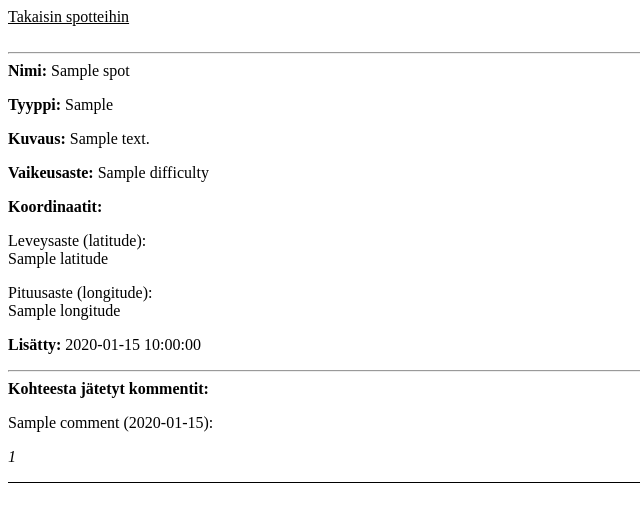
After one commit to mitojala/tsoha-mtb-spots, a Flask app: template templates/show_spot_details.html in a window 1280 px wide. The commit adds this page. Shown: the top 522 px of the page, without its empty margins (0-640 px from the left). Run offline with Flask 2, Linux system fonts and the light colour scheme; the template is opened without the code that fills it: most values are stand-ins (such as "Sample title", 1, 10 or a date in 2020).

Commit message:
feat: Add individual spot pages and link to these from map infowindow

```diff
--- a/spots.py
+++ b/spots.py
@@ -39,6 +39,11 @@ class Spots(db.Model, SerializerMixin):
 
 def get_spot_list():
     return Spots.query.filter_by(visible=True).order_by(Spots.sent_at.desc()).all()
+
+# Function returning specific mtb spot
+
+def get_one_spot(id):
+    return Spots.query.filter_by(id=id).first()
 
 # Function returning all mtb spots images
 
--- /dev/null
+++ b/templates/show_spot_details.html
@@ -0,0 +1,56 @@
+<!DOCTYPE html>
+<html>
+  <style>
+    .comments {
+      width: 50%;
+      margin-bottom: 20px;
+      border-bottom: 1px solid;
+    }
+  </style>
+
+  <body>
+    <a style="color: black" href="/spots_main"> Takaisin spotteihin</a><br />
+    <br />
+    <hr />
+
+    <b>Nimi:</b> {{ spot.name }}
+    <p><b>Tyyppi:</b> {{ spot.spot_type }}</p>
+
+    <p><b>Kuvaus:</b> {{ spot.description }}</p>
+
+    <p><b>Vaikeusaste:</b> {{ spot.difficulty }}</p>
+
+    <section>
+      <b>Koordinaatit:</b>
+
+      <div>
+        <p>Leveysaste (latitude):<br />{{ spot.latitude }}</p>
+        <p>Pituusaste (longitude):<br />{{ spot.longitude }}</p>
+      </div>
+    </section>
+    <p><b>Lisätty:</b> {{ spot.sent_at.strftime("%Y-%m-%d %H:%M:%S") }}</p>
+
+    <!-- Show image link if spot contains images -->
+
+    {% if spot.has_image == True %}
+
+    <b>Kohteen kuva:</b>
+
+    <p><img id="picture" src="/spot_image/{{ spot.id }}" /></p>
+
+    {% endif %}
+
+    <hr />
+
+    {% if (comments is defined) and comments %}
+
+    <b>Kohteesta jätetyt kommentit:</b>
+
+    {% for comment in comments %}
+    <div class="comments">
+      <p>{{ comment[2] }} ({{ comment[1].strftime("%Y-%m-%d %H:%M") }}):</p>
+      <p><i>{{ comment[0] }}</i></p>
+    </div>
+    {% endfor %} {% endif %}
+  </body>
+</html>
--- a/templates/spots_main.html
+++ b/templates/spots_main.html
@@ -67,7 +67,8 @@
             Tyyppi: ${spot.spot_type}<br>
             Kuvaus: ${spot.description}<br>
             Koordinaatit: (${spot.latitude}, ${spot.longitude})<br>
-            Vaikeusaste: ${spot.difficulty}
+            Vaikeusaste: ${spot.difficulty}<hr>
+            <a style="color: black" href="/show_spot_details/${spot.id}">Siirry kohteen sivulle</a>
             `);
             infowindow.setOptions({
               pixelOffset: new google.maps.Size(0, -35),
```
Also changed, not shown: routes.py (+8 -0 lines).
